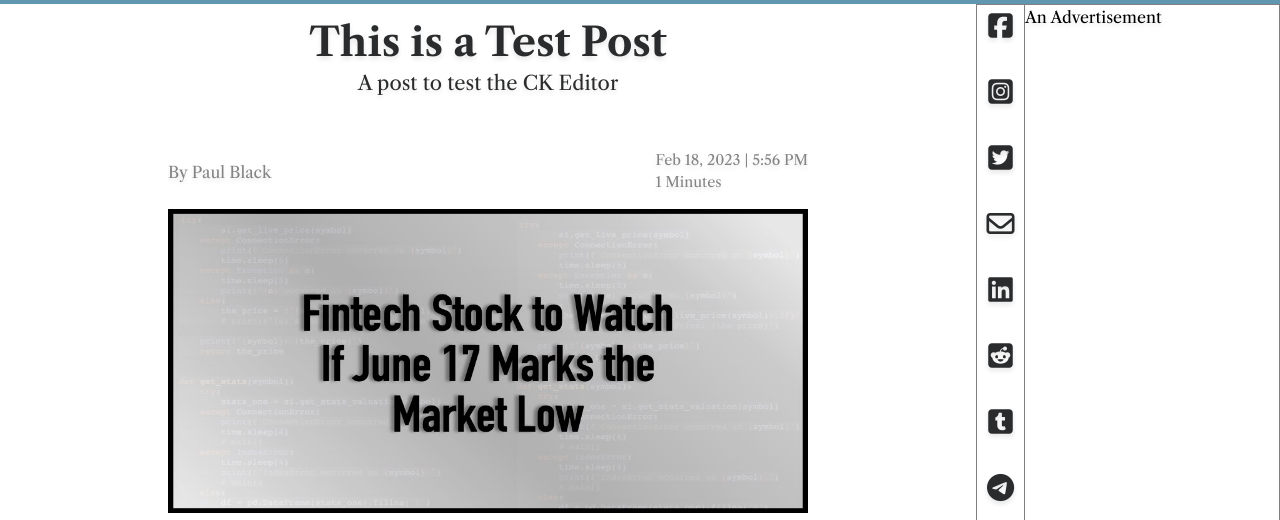
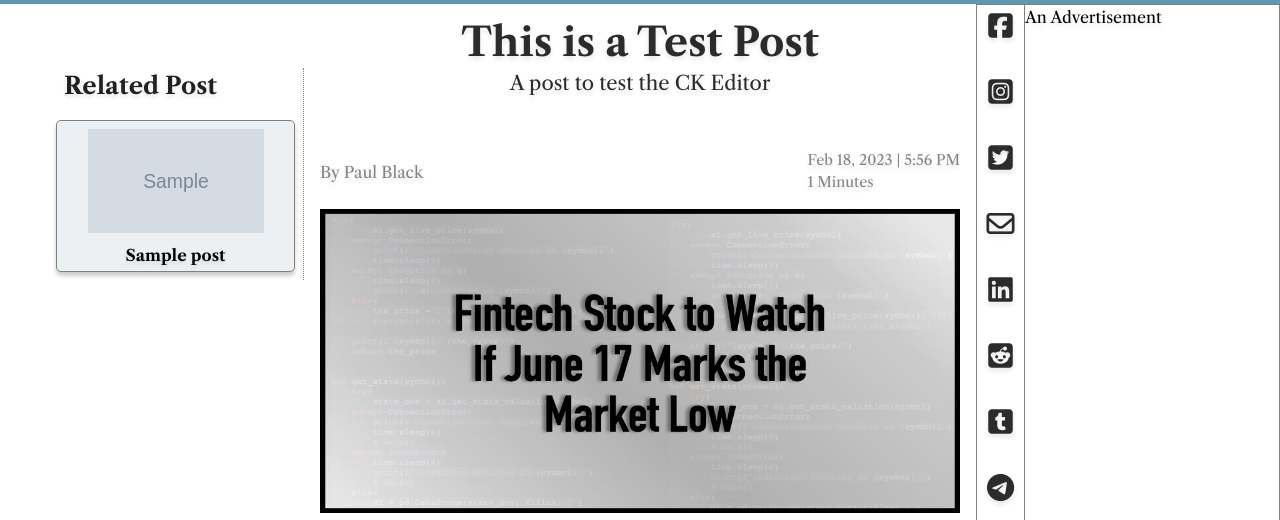
Before and after one commit to P-R-Black/SR_website, a Django app: template mysite/blog/templates/blog/post/detail.html in a window 1280 px wide. Shown: the part 64-584 px from the top of the page. Run offline with Django 4.2, Linux system fonts and the light colour scheme; data comes from the database, SQL or seed files in the repository; both versions use the stored data as it was after the commit; the template is opened without the code that fills it: values that come from a table or form of the project are taken from there, most other values are stand-ins (such as "Sample title", 1, 10 or a date in 2020); grey boxes marked "Sample" are stand-in pictures; parts of the project's set-up code (start-up, migrations or seed data) failed here and were passed over; some libraries are stand-ins or nearby versions.

Commit message:
blogCategoriesUpdate

```diff
--- a/mysite/blog/templates/blog/post/detail.html
+++ b/mysite/blog/templates/blog/post/detail.html
@@ -5,6 +5,18 @@
 
 {% block main %}
 <section class="blog_area_section">
+  <div class="prev_blog_section">
+    <h1 class="related_post_title">Related Post</h1>
+    {% for post in similar_posts %}
+    <div class="post_img_and_title">
+      <a href="{{ post.get_absolute_url }}"><img class="prev_post_img" src="{{ post.post_header_image.url }}" alt=""></a>
+      <h4 class="prev_post_title"><a href="{{ post.get_absolute_url }}">{{ post.title }}</a></h4>
+    </div>
+      {% empty %}
+      There are no similar posts yet.
+      {% endfor %}
+
+  </div>
   <div class="blog_area">
       <div class="blog_title_slug_area">
         <h1 class="the_blog_title">{{ post.title }}</h1>
--- a/mysite/mysite/settings.py
+++ b/mysite/mysite/settings.py
@@ -45,6 +45,7 @@ INSTALLED_APPS = [
     'payments.apps.PaymentsConfig',
     'blog.apps.BlogConfig',
     'taggit',
+    'taggit_templatetags2',
     'ckeditor',
     'ckeditor_uploader',
 
--- a/mysite/static/css/blog.css
+++ b/mysite/static/css/blog.css
@@ -124,20 +124,17 @@ hr {
     margin: 1rem 0 0 4rem;
 }
 
+.blog_categories h4 a{
+    color: #212121;
+    font-weight: lighter;
+    text-decoration: none;
+}
+
 .blog_categories {
     display: flex;
     justify-content: space-around;
-    margin-bottom: 1rem;
-    margin-right: 1.8rem;
-    margin-top: 4rem;
-    width: 80.5rem;
-
-}
-
-.categories {
-    color: #212121;
-    cursor: pointer;
-    font-weight: lighter;
+    margin: 4rem 1.8rem 1rem 2rem;
+    width: 78rem;
 }
 
 
@@ -149,16 +146,12 @@ hr {
 }
 
 .post_section {
-    background-color: #c8d9e5;
+    background-color: #ecf0f2;;
     border: 1px solid #212121;
     border-radius: 8px;
-
+    display: block;
     margin-bottom: .5rem;
     width: 74.5rem;
-
-    display: block;
-    /* justify-content: center; */
-    /* align-items: center; */
 }
 
 .post_title a {
@@ -251,6 +244,53 @@ hr {
 }
 
 /* * * * * * * * * * * * Detail Blog Section * * * * * * * * * * * */
+.related_post_title {
+    color: #212121;
+    margin-left: 1rem;
+
+}
+
+.prev_blog_section {
+
+    border-right: 1px dotted grey;
+    height: fit-content;
+    margin-left: 3rem;
+    margin-top:4rem;
+    width: 20vw;
+}
+
+.post_img_and_title {
+    align-items: center;
+    background-color: #ecf0f2;
+    border: 1px solid grey;
+    border-radius: 5px;
+    box-shadow: 0 .25rem .25rem rgba(0, 0, 0, 0.2);
+    display: flex;
+    flex-direction: column;
+    margin: 1rem .5rem .5rem .5rem;
+}
+
+.prev_post_img {
+    height: 7rem;
+    padding-top: .5rem;
+    width: 11rem;
+}
+
+.prev_post_title {
+    font-size: 1rem;
+    line-height: 1rem;
+    margin-top: 1rem;
+    margin: .5rem 0 .5rem 0;
+    text-align: center;
+    width: 13rem;
+}
+
+.prev_post_title a {
+    color: black;
+    text-decoration: none;
+}
+
+
 
 .blog_area_section {
     display: flex;
@@ -258,6 +298,8 @@ hr {
     height: auto;
     justify-content: flex-end;
     margin-bottom: 2rem;
+
+
 }
 
 .blog_area {
--- a/mysite/static/css/mobile_blog.css
+++ b/mysite/static/css/mobile_blog.css
@@ -172,12 +172,13 @@
 
 
     /* * * * * * * * * * * * Detail Blog Section * * * * * * * * * * * */
+    .prev_blog_section {
+        display: none;
+    }
 
     .blog_area_section {
         flex-direction: column;
         justify-content: center;
-
-        border: 2px solid blueviolet;
     }
 
     .blog_area {
```
Also changed, not shown: mysite/blog/templates/blog/post/blogs.html (+8 -23 lines), mysite/blog/templatetags/blog_tags.py (+17 -21 lines), mysite/blog/views.py (+10 -7 lines), mysite/db.sqlite3.
